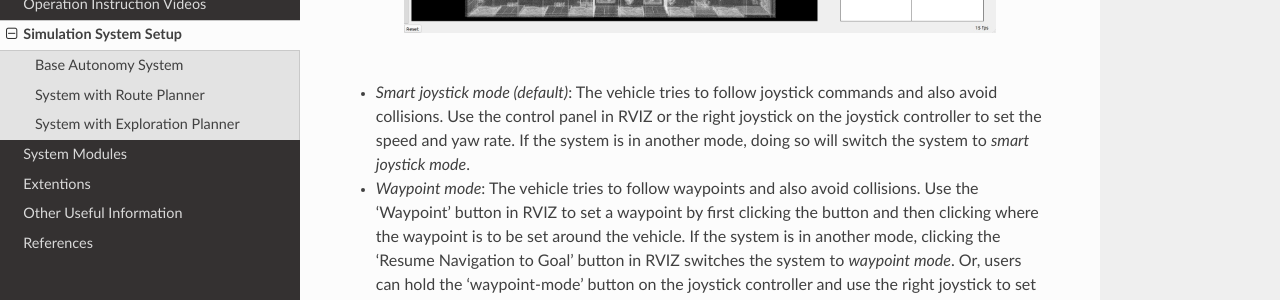
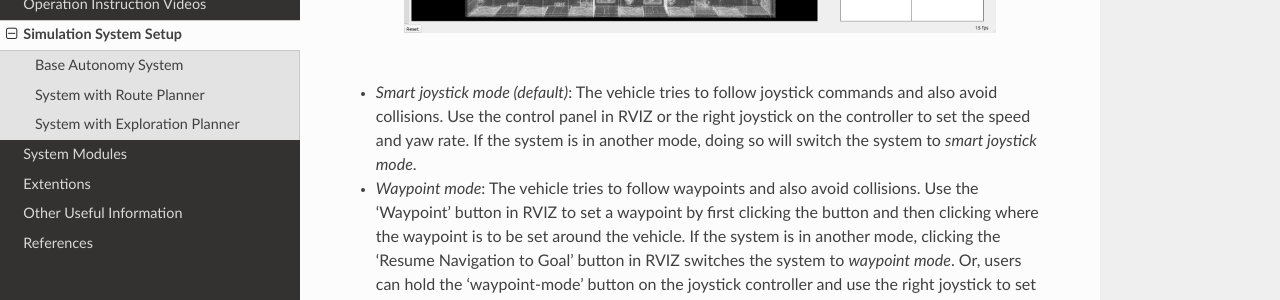
Before and after one commit to caochao39/tarerobotics, a Sphinx documentation site: the page built from docs/source/simulation_system_setup.rst, in a window 1280 px wide and 900 px high, scrolled down 1826 px. Shown: the part 175-475 px from the top of the window. Built offline with Sphinx 7.4.7 and the Read the Docs theme 3.1.0, drawn with Linux system fonts in a browser that asks for light colours.

Commit message:
Update simulation_system_setup.rst

```diff
--- a/docs/source/simulation_system_setup.rst
+++ b/docs/source/simulation_system_setup.rst
@@ -53,7 +53,7 @@ After seeing data showing up in RVIZ, users can use the 'Waypoint' button to set
 
 |
 
-- *Smart joystick mode (default)*: The vehicle tries to follow joystick commands and also avoid collisions. Use the control panel in RVIZ or the right joystick on the joystick controller to set the speed and yaw rate. If the system is in another mode, doing so will switch the system to *smart joystick mode*.
+- *Smart joystick mode (default)*: The vehicle tries to follow joystick commands and also avoid collisions. Use the control panel in RVIZ or the right joystick on the controller to set the speed and yaw rate. If the system is in another mode, doing so will switch the system to *smart joystick mode*.
 
 - *Waypoint mode*: The vehicle tries to follow waypoints and also avoid collisions. Use the 'Waypoint' button in RVIZ to set a waypoint by first clicking the button and then clicking where the waypoint is to be set around the vehicle. If the system is in another mode, clicking the 'Resume Navigation to Goal' button in RVIZ switches the system to *waypoint mode*. Or, users can hold the 'waypoint-mode' button on the joystick controller and use the right joystick to set the speed. If only holding the 'waypoint-mode' button, the system will use the speed sent in ROS messages.
 
```
